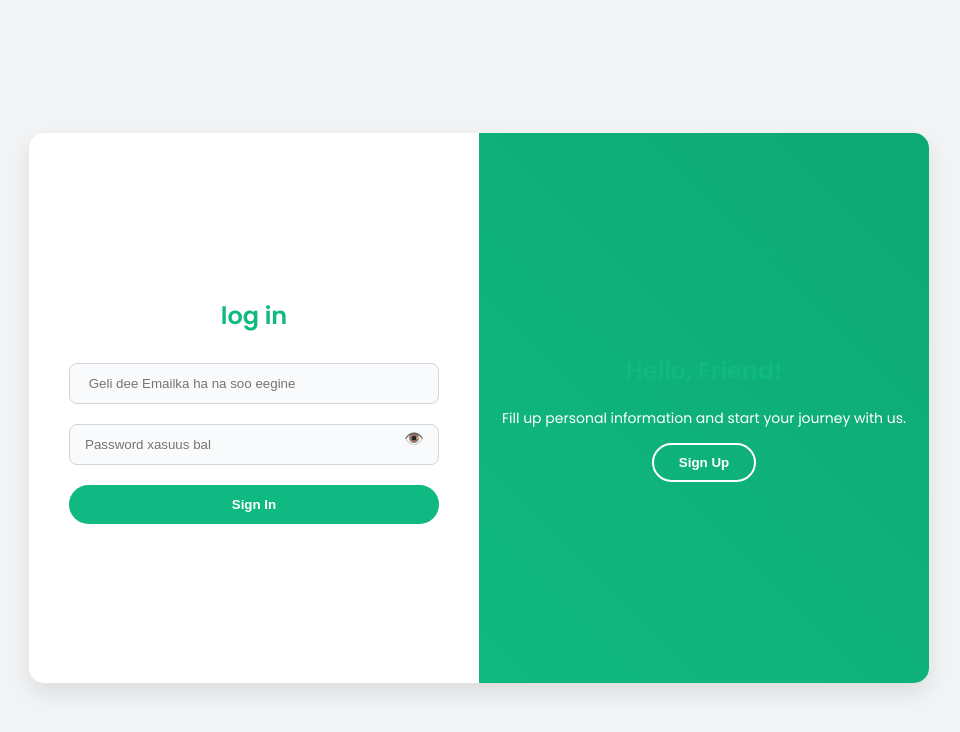
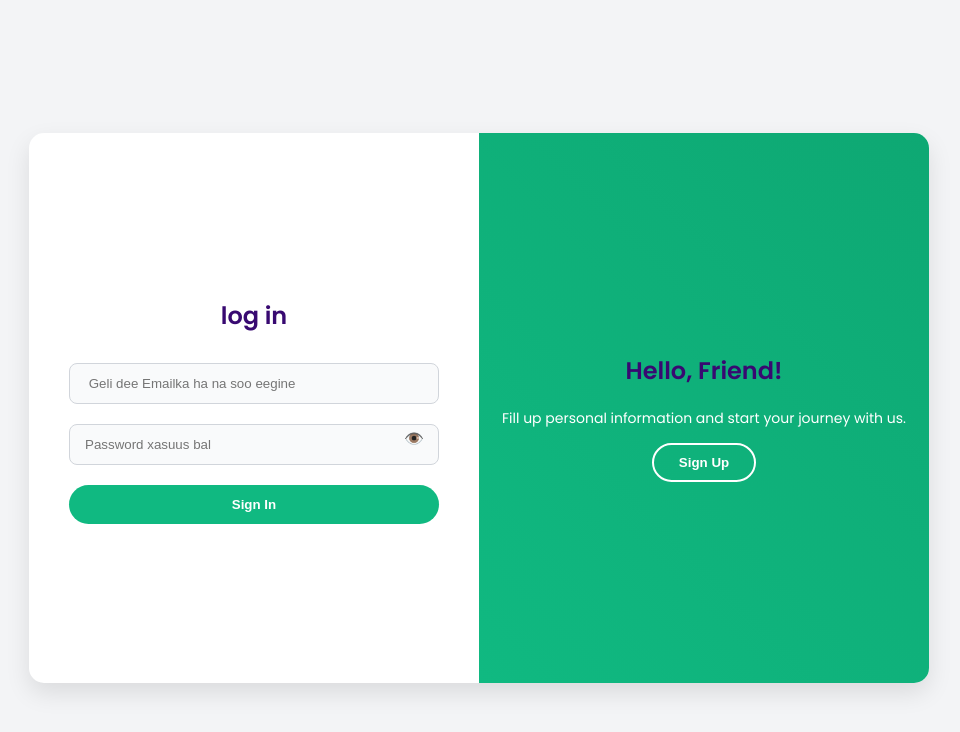
Before and after one commit to Abdirahaman4/library-website, a plain HTML site: page frontend/index.html in a window 1280 px wide. Shown: the whole page, without its empty margins (161-1121 px from the left). Drawn offline with Linux system fonts and the light colour scheme.

Commit message:
Update CSS styling

```diff
--- a/frontend/css/style.css
+++ b/frontend/css/style.css
@@ -36,7 +36,7 @@ body {
 
 h2 {
   text-align: center;
-  color: #10b981;
+  color: #380971;
   margin-bottom: 20px;
 }
 
```
